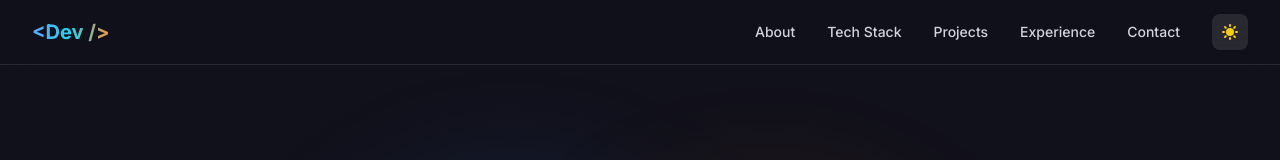
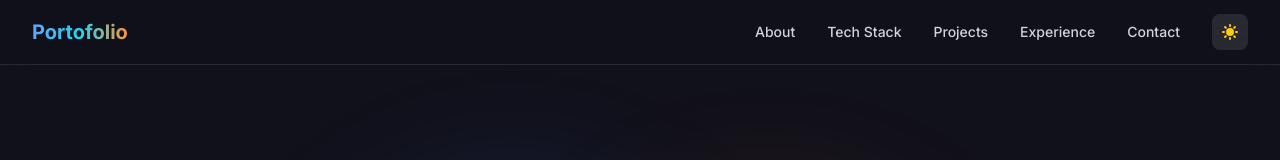
Before and after one commit to cicakkayang123/portofolio, a React (Vite) app: page / in a window 1280 px wide. Shown: the top 160 px of the page. Built offline with nearby package versions, Linux system fonts and the light colour scheme.

Commit message:
update 3

```diff
--- a/src/components/Navbar.jsx
+++ b/src/components/Navbar.jsx
@@ -21,7 +21,7 @@ function Navbar({ darkMode, toggleDarkMode }) {
                         href="#"
                         className="text-xl font-bold gradient-text hover:scale-105 transition-transform"
                     >
-                        &lt;Dev /&gt;
+                        Portofolio
                     </a>
 
                     {/* Desktop Navigation */}
```
